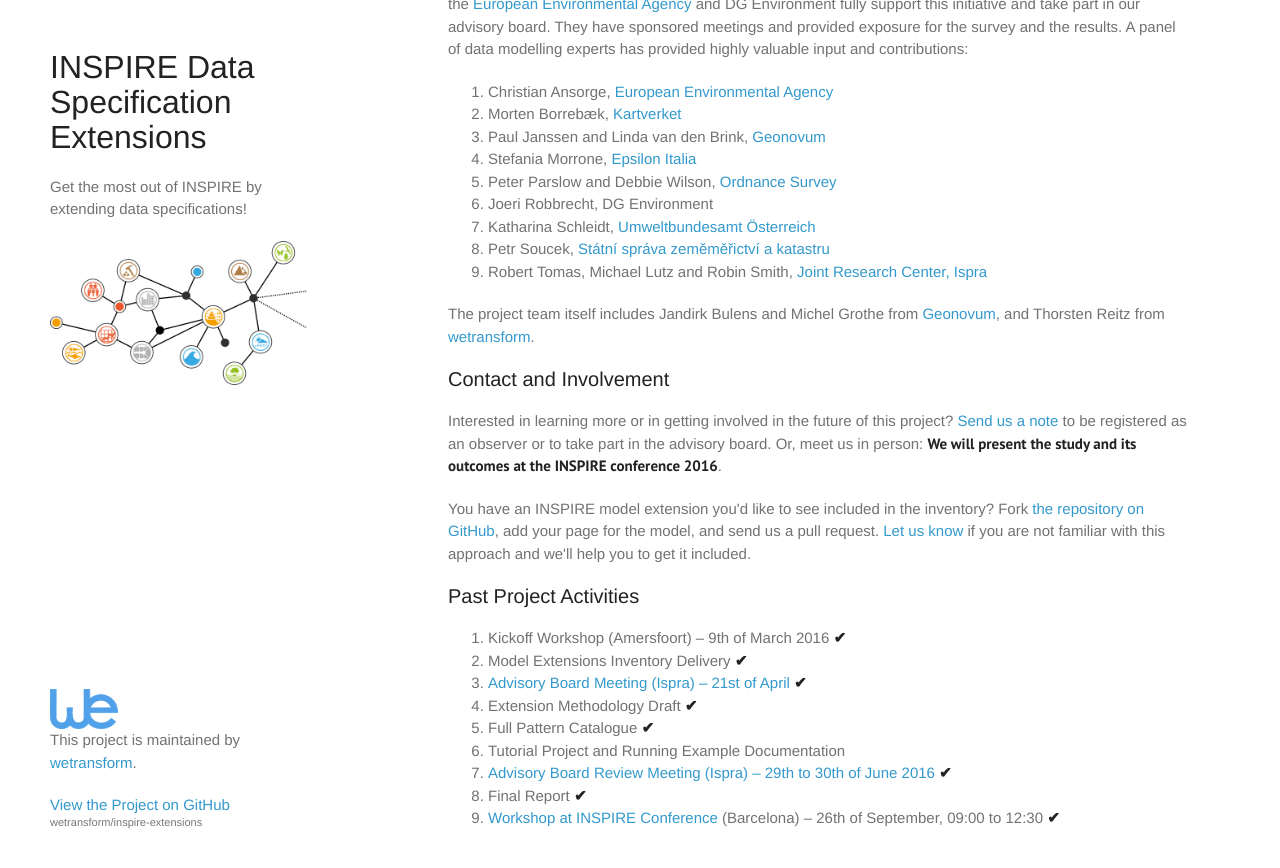
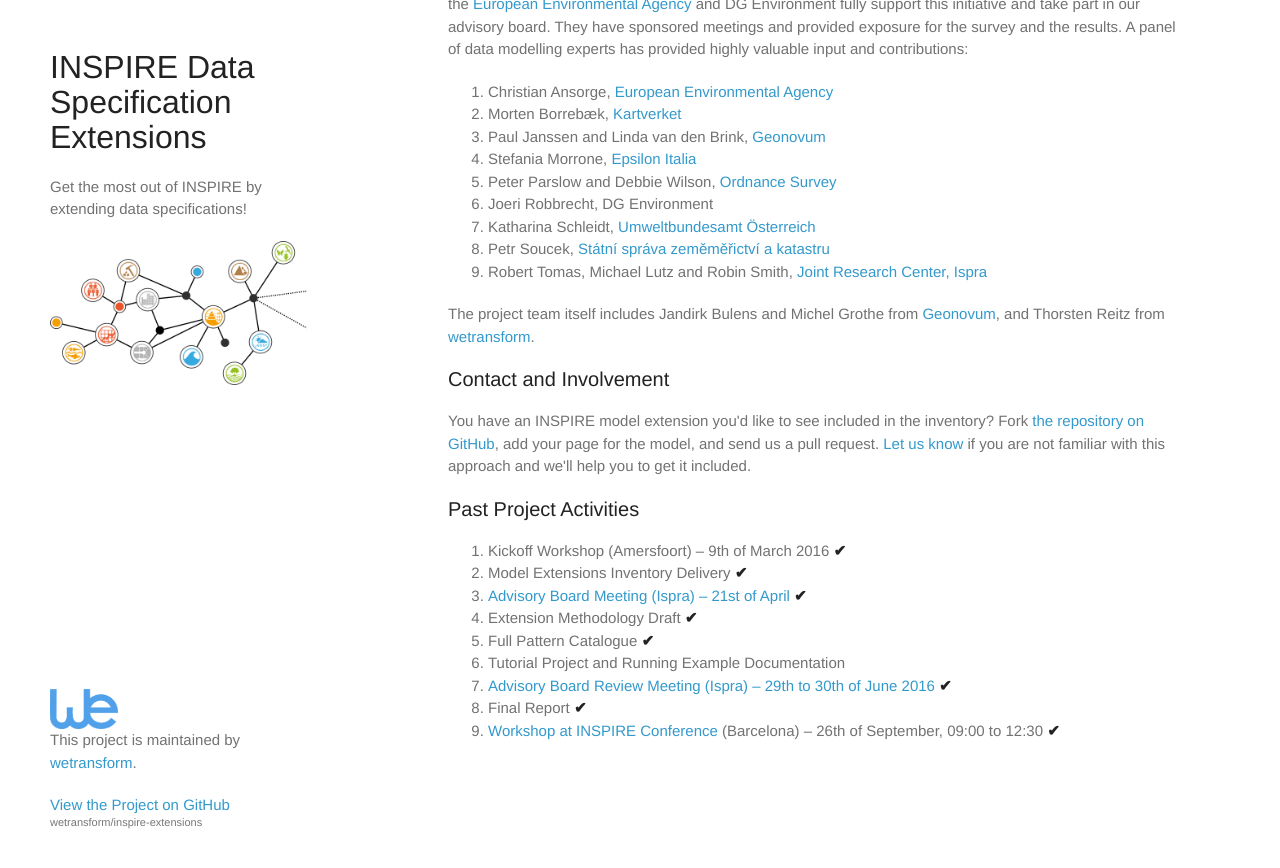
Before and after one commit to wetransform/inspire-extensions, a Jekyll site: the page built from index.html, in a window 1280 px wide and 900 px high, scrolled down 1001 px. Shown: the top 868 px of the window. Built offline with Jekyll 4.4.1, drawn with Linux system fonts in a browser that asks for light colours; some web fonts are replaced.

Commit message:
removed reference to INSPIRE conf 2016

```diff
--- a/index.html
+++ b/index.html
@@ -62,10 +62,6 @@
   <h2><a id="support-or-contact" class="anchor" href="#support-or-contact" aria-hidden="true">
     <span aria-hidden="true" class="octicon octicon-link"></span></a>Contact and Involvement</h2>
 
-  <p>Interested in learning more or in getting involved in the future of this project? <a href="mailto:info@wetransform.to">Send us a note</a> to be
-    registered as an observer or to take part in the advisory board. Or, meet us in person: <strong>We will present the study
-    and its outcomes at the INSPIRE conference 2016</strong>.</p>
-
   <p>You have an INSPIRE model extension you'd like to see included in the inventory? Fork <a
       href="https://github.com/wetransform/inspire-extensions">the repository on GitHub</a>, add your page for the
     model, and send us a pull request. <a href="mailto:info@wetransform.to">Let us know</a> if you are not familiar with
```
